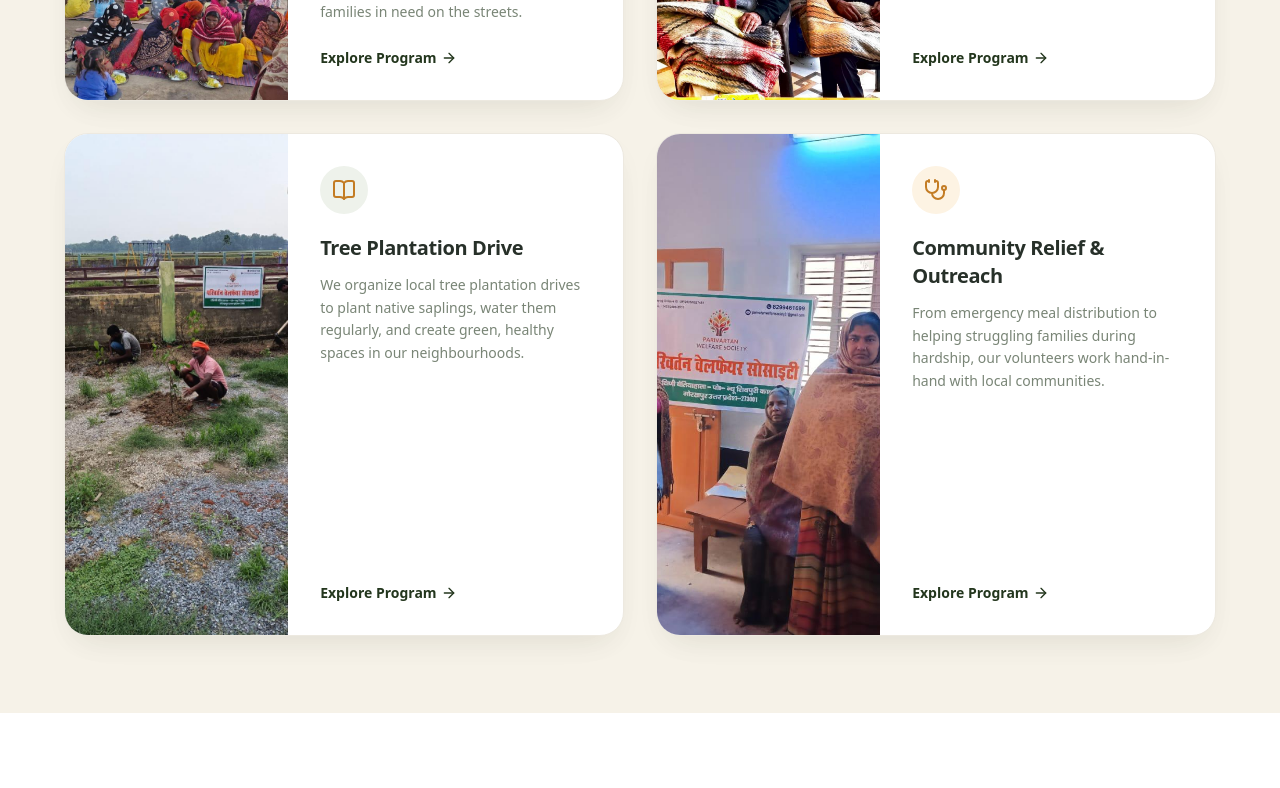
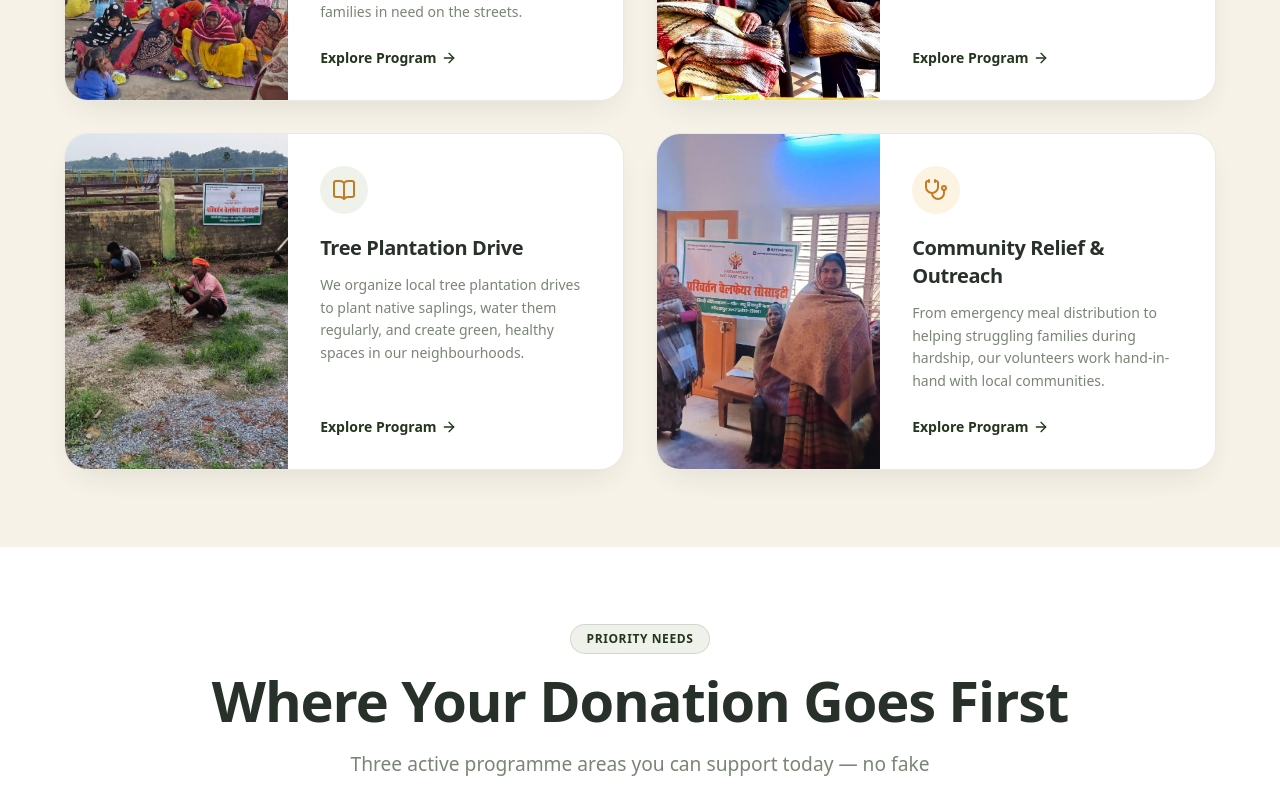
Before and after one commit to web-zoom-digital/Parivartan-Fundation, a Next.js app: page / in a window 1280 px wide. Shown: the part 5860-6648 px from the top of the page. Built offline with nearby package versions, Linux system fonts and the light colour scheme; no server answers; the database is empty.

Commit message:
fix: Ensure timeline and program cards are strictly equal height

```diff
--- a/src/components/sections/DonationImpactTimeline.tsx
+++ b/src/components/sections/DonationImpactTimeline.tsx
@@ -112,7 +112,7 @@ export function DonationImpactTimeline() {
         />
 
         {/* ── DESKTOP: Horizontal timeline ── */}
-        <div className="hidden lg:flex relative mb-20 w-full px-2">
+        <div className="hidden lg:flex items-stretch relative mb-20 w-full px-2">
           {/* Continuous line behind the cards */}
           <div className="absolute top-[48px] left-[10%] right-[10%] h-[3px] bg-[#F6F2E8] z-0 rounded-full overflow-hidden">
              <motion.div
@@ -132,10 +132,10 @@ export function DonationImpactTimeline() {
               whileInView="show"
               custom={i * 0.15}
               viewport={{ once: true }}
-              className="flex-1 flex flex-col items-center relative z-10 px-2 lg:px-3 h-full group"
+              className="flex-1 flex flex-col relative z-10 px-2 lg:px-3 group"
             >
               {/* Card */}
-              <div className={`w-full bg-white rounded-[32px] border-2 ${step.border} p-6 lg:p-8 text-center relative overflow-hidden shadow-lg shadow-slate-100 hover:shadow-2xl hover:shadow-${step.border.split('-')[1]}-100 hover:-translate-y-2 transition-all duration-500 flex flex-col items-center h-full`}>
+              <div className={`w-full bg-white rounded-[32px] border-2 ${step.border} p-6 lg:p-8 text-center relative overflow-hidden shadow-lg shadow-slate-100 hover:shadow-2xl hover:shadow-${step.border.split('-')[1]}-100 hover:-translate-y-2 transition-all duration-500 flex flex-col items-center flex-1 min-h-[360px]`}>
 
                 {/* Number Watermark */}
                 <span className="absolute -top-2 right-4 text-7xl font-black text-slate-50 group-hover:text-slate-100 transition-colors z-0 select-none pointer-events-none">
@@ -148,12 +148,14 @@ export function DonationImpactTimeline() {
                 </div>
 
                 {/* Text */}
+                <div className="flex flex-col flex-1 justify-start w-full mt-2">
                   <h3 className="font-extrabold text-[#273029] text-base lg:text-lg mb-3 relative z-10 leading-snug">
                     {step.title}
                   </h3>
                   <p className="text-[#798576] text-xs lg:text-sm leading-relaxed relative z-10">
                     {step.desc}
                   </p>
+                </div>
 
                 {/* Subtle bottom gradient accent inside card */}
                 <div className={`absolute bottom-0 left-0 right-0 h-1.5 bg-gradient-to-r ${step.gradient} opacity-0 group-hover:opacity-100 transition-opacity duration-300`} />
--- a/src/components/sections/OurPrograms.tsx
+++ b/src/components/sections/OurPrograms.tsx
@@ -71,20 +71,20 @@ export function OurPrograms() {
             return (
               <motion.div
                 key={prog.id}
-                className="premium-card overflow-hidden group flex flex-col sm:flex-row"
+                className="premium-card overflow-hidden group flex flex-col sm:flex-row h-full"
                 initial={{ opacity: 0, y: 30 }}
                 whileInView={{ opacity: 1, y: 0 }}
                 viewport={{ once: true, margin: "-50px" }}
                 transition={{ duration: 0.5, delay: idx * 0.1 }}
               >
                 {/* Image */}
-                <div className="w-full sm:w-2/5 aspect-[4/3] sm:aspect-auto relative overflow-hidden">
+                <div className="w-full sm:w-2/5 relative shrink-0 min-h-[240px] sm:min-h-0">
                   <img
                     src={prog.image}
                     alt={prog.alt || prog.title}
                     loading="lazy"
                     decoding="async"
-                    className="w-full h-full object-cover group-hover:scale-110 transition-transform duration-700"
+                    className="absolute inset-0 w-full h-full object-cover group-hover:scale-110 transition-transform duration-700"
                   />
                 </div>
 
```
Lines whose indentation alone changed are shown as unchanged.
